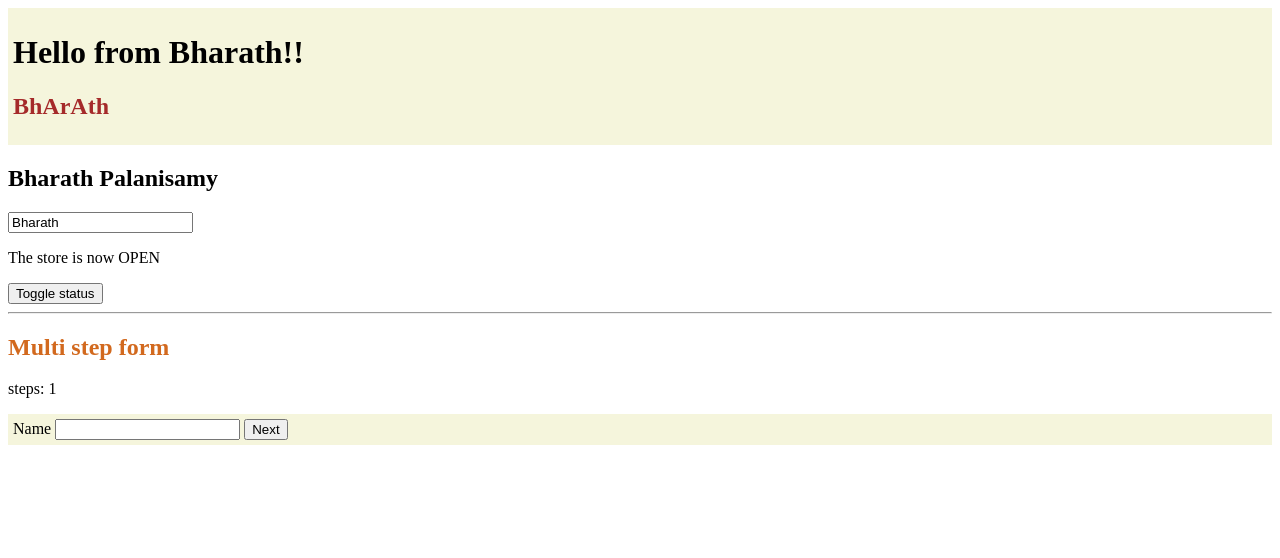
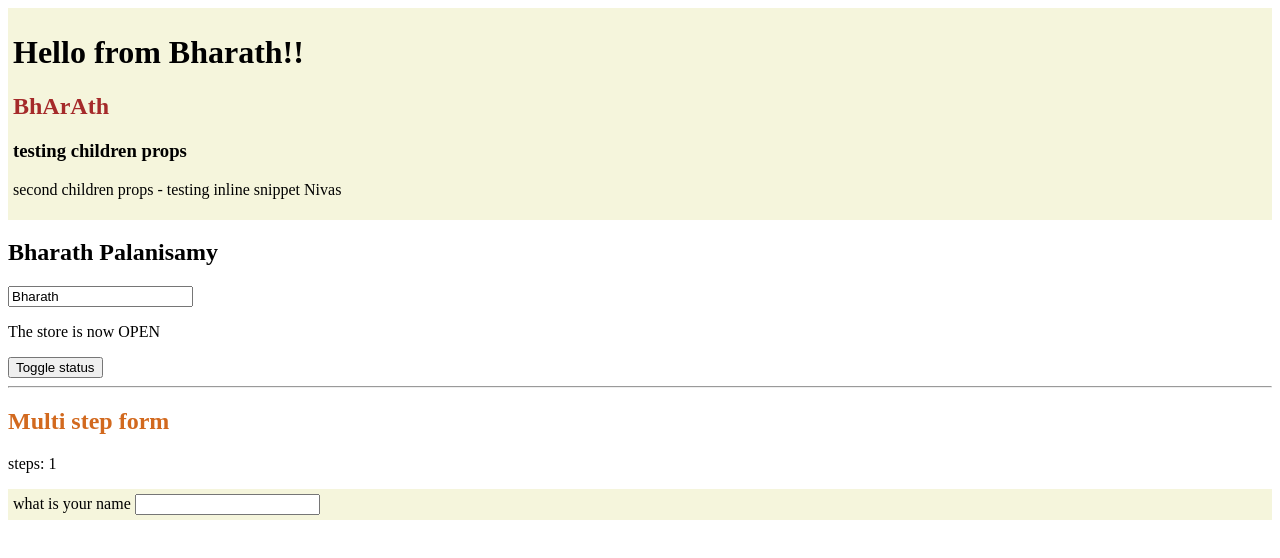
Before and after one commit to Bharath-code/svelte_projects, a SvelteKit app in the folder learn-svelte-5/: page / in a window 1280 px wide. Shown: the top 558 px of the page. Built offline with nearby package versions, Linux system fonts and the light colour scheme.

Commit message:
learned snippet and inline reusable template,children  props,render

```diff
--- a/learn-svelte-5/src/routes/+page.svelte
+++ b/learn-svelte-5/src/routes/+page.svelte
@@ -11,7 +11,12 @@
 	}
 </script>
 
-<Header {name} />
+<Header {name}>
+	<h3>testing children props</h3>
+	{#snippet secondChild(name)}
+		<p>second children props - testing inline snippet {name}</p>
+	{/snippet}
+</Header>
 <h2>{fullName}</h2>
 <input type="text" bind:value={name} />
 
--- a/learn-svelte-5/src/routes/FormState.svelte
+++ b/learn-svelte-5/src/routes/FormState.svelte
@@ -1,4 +1,6 @@
 <script>
+	// @ts-nocheck
+
 	let formState = $state({
 		name: '',
 		bday: '',
@@ -11,48 +13,20 @@
 
 <p>steps: {formState.step + 1}</p>
 <main>
-	{#if formState.step === 0}
-		<div>
-			<label for="name">Name</label>
-			<input type="text" id="name" bind:value={formState.name} />
-			<button
-				onclick={() => {
-					if (formState.name !== '') {
-						formState.step += 1;
-						formState.error = '';
-					} else {
-						formState.error = 'Your name is empty. Please fillout the name';
-					}
-				}}>Next</button
-			>
-		</div>
-	{:else if formState.step === 1}
-		<div>
-			<label for="bday">Birthday</label>
-			<input type="date" id="bday" bind:value={formState.bday} />
-			<button
-				onclick={() => {
-					formState.step -= 1;
-				}}>Prev</button
-			>
-			<button
-				onclick={() => {
-					if (formState.bday !== '') {
-						formState.step += 1;
-						formState.error = '';
-					} else {
-						formState.error = 'Your birthday is empty. Please fillout the name';
-					}
-				}}>Next</button
-			>
-		</div>
-	{:else}
-		<p>Thank you!!!</p>
-	{/if}
+	{@render formStep({ question: 'what is your name', id: 'name', type: 'text' })}
 	{#if formState.error}
 		<p class="error">{formState.error}</p>
 	{/if}
 </main>
+
+{#snippet formStep({ id, question, type })}
+	<article>
+		<div>
+			<label for={id}>{question}</label>
+			<input {type} {id} bind:value={formState[id]} />
+		</div>
+	</article>
+{/snippet}
 
 <style>
 	.error {
--- a/learn-svelte-5/src/routes/Header.svelte
+++ b/learn-svelte-5/src/routes/Header.svelte
@@ -1,10 +1,12 @@
 <script>
-	let { name } = $props();
+	let { name, children, secondChild } = $props();
 </script>
 
 <div>
 	<h1>Hello from {name}!!</h1>
 	<h2>{name.replaceAll('a', 'A')}</h2>
+	{@render children()}
+	{@render secondChild('Nivas')}
 </div>
 
 <style>
```
